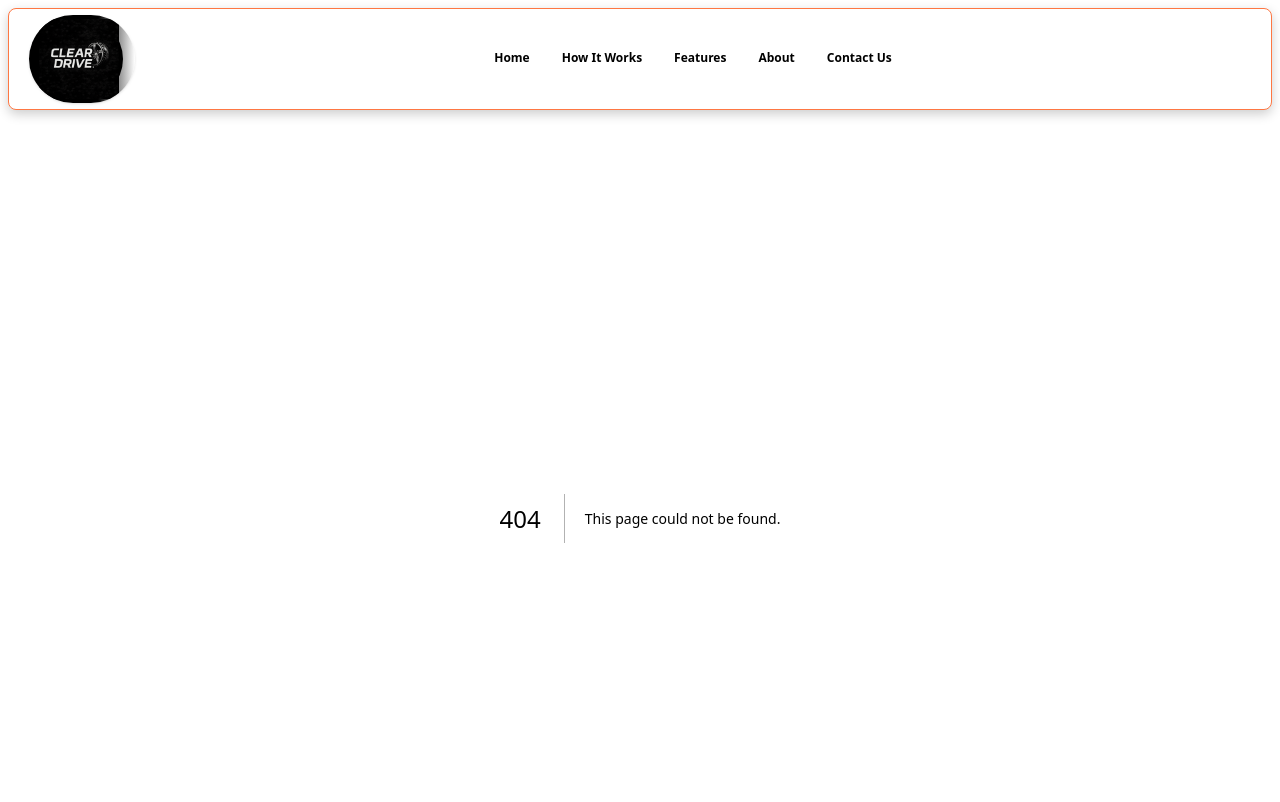
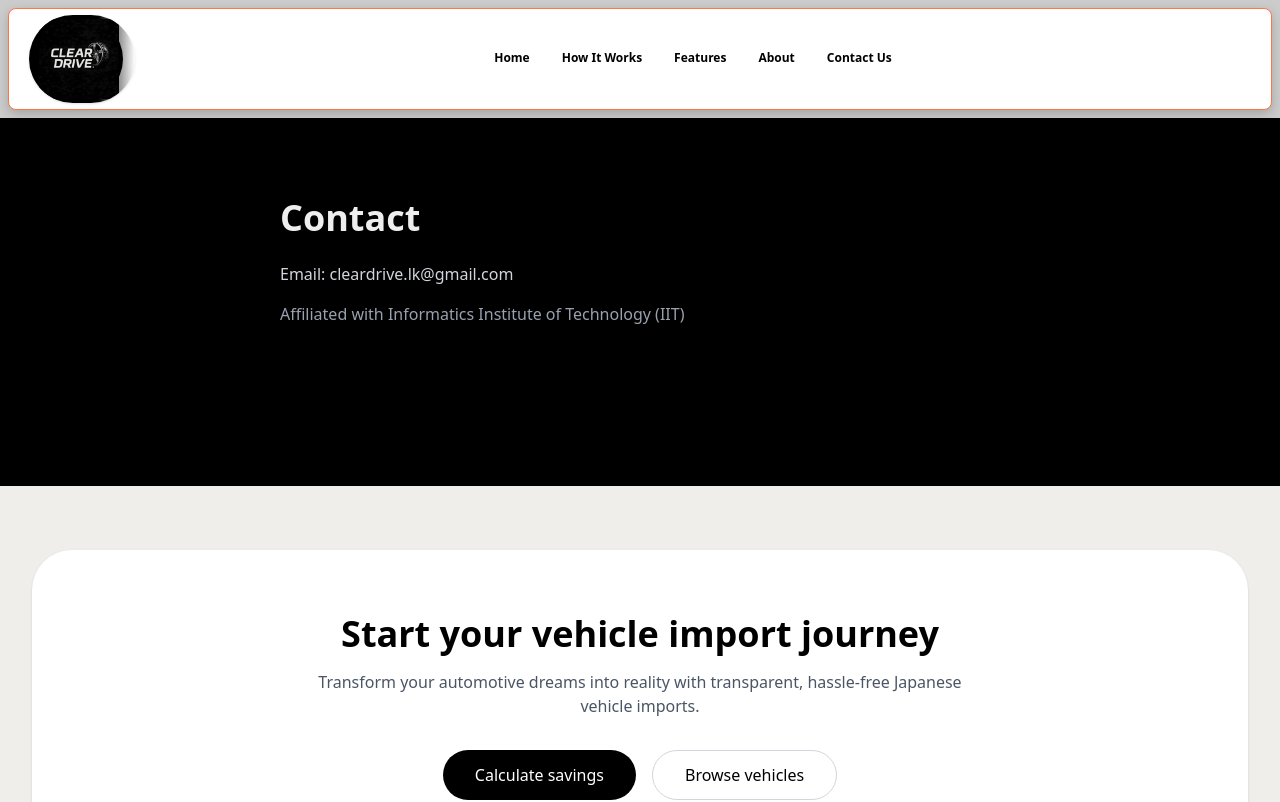
Before and after one commit to ClearDrive-lk/cleardrive-landing, a Next.js app: page /contact in a window 1280 px wide. Before the commit this address had no page. Shown: the top 802 px of the page. Built offline with nearby package versions, Linux system fonts and the light colour scheme.

Commit message:
Added Seceliton About Page

```diff
--- /dev/null
+++ b/app/contact/page.tsx
@@ -0,0 +1,19 @@
+export const metadata = {
+  title: "Contact – ClearDrive.lk",
+};
+
+export default function Contact() {
+  return (
+    <main className="max-w-3xl mx-auto px-6 py-20">
+      <h1 className="text-4xl font-bold mb-6">Contact</h1>
+
+      <p className="text-gray-300">
+        Email: cleardrive.lk@gmail.com
+      </p>
+
+      <p className="text-gray-400 mt-4">
+        Affiliated with Informatics Institute of Technology (IIT)
+      </p>
+    </main>
+  );
+}
```
